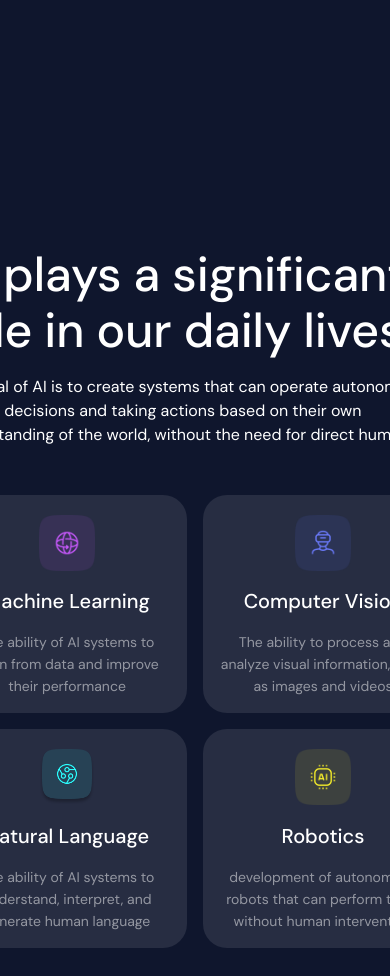
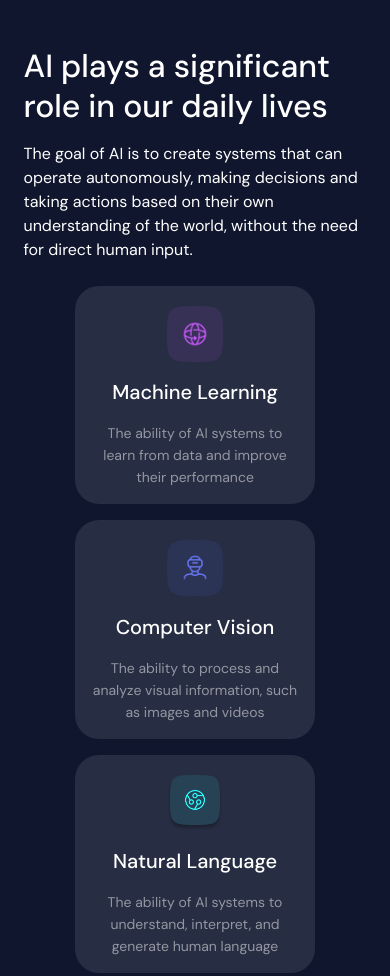
Before and after one commit to emdes515/4ai, a website built with Vite: page index.html in a window 390 px wide. Shown: the top 976 px of the page. Built offline with nearby package versions, Linux system fonts and the light colour scheme.

Commit message:
Moblie desinge basic

```diff
--- a/src/pages/home-page/styles/_home-page-var.scss
+++ b/src/pages/home-page/styles/_home-page-var.scss
@@ -42,17 +42,22 @@ $home-page-witdh: 1136px;
 $home-page-height: 511px;
 $home-page-margin-top: 159px;
 $TAB_home-page-margin-top: 247px;
+$MOB_home-page-margin-top: 46px;
 
 $description-width: 467px;
 $description-height: 232px;
 $TAB_description-width: 496px;
+$MOB_description-width: 343px;
 
 $description-header-height: 112px;
 $description-header-margin-bottom: 24px;
 $TAB_description-header-margin-bottom: 16px;
+$MOB_description-header-height: 80px;
+$MOB_description-header-margin-bottom: 16px;
 
 $description-text-height: 96px;
 $TAB_description-text-margin-bottom: 24px;
+$MOB_description-text-height: 120px;
 
 $TAB_tiles-margin-top: 24px;
 
--- a/src/pages/home-page/styles/home-page.scss
+++ b/src/pages/home-page/styles/home-page.scss
@@ -119,19 +119,27 @@ body {
     @media  screen and (max-width: 582px) {
         flex-direction: column;
         align-items: center;
-        margin-top: $TAB_home-page-margin-top;
+        margin-top: $MOB_home-page-margin-top;
 
         & &__description {
-            width: $TAB_description-width;
+            width: $MOB_description-width;
 
-             & .header {
-                margin-bottom: $TAB_description-header-margin-bottom;
-             }
+            & .header {
+                height: $MOB_description-header-height;
+                margin-bottom: $MOB_description-header-margin-bottom;
+                @include header2;
+            }
+
+            & .text {
+                height: $MOB_description-text-height;
+            }
         }
 
         & &__tiles {
             width: calc($TAB_tile-width * 2 + 16px);
             margin-top: $TAB_tiles-margin-top;
+            flex-direction: column;
+            align-items: center;
 
             & .tile {
                 width: $TAB_tile-width;
```
